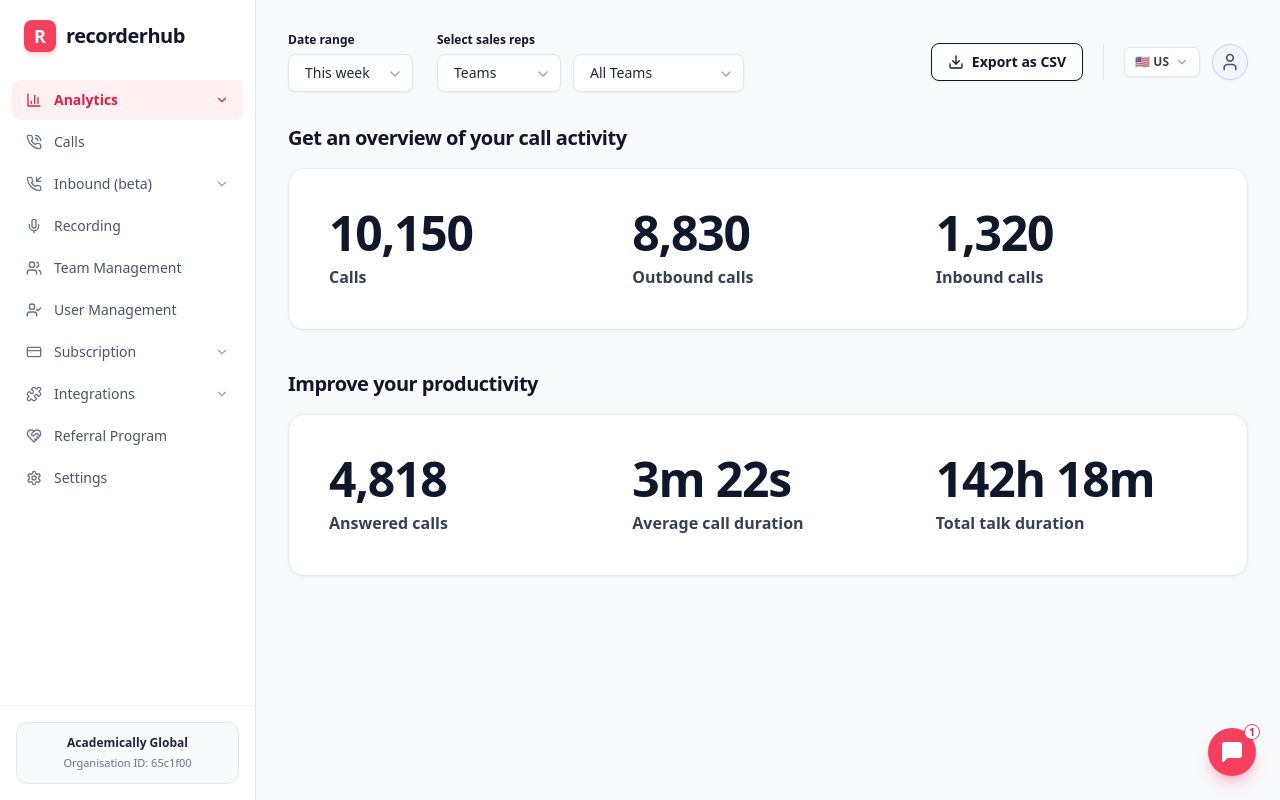
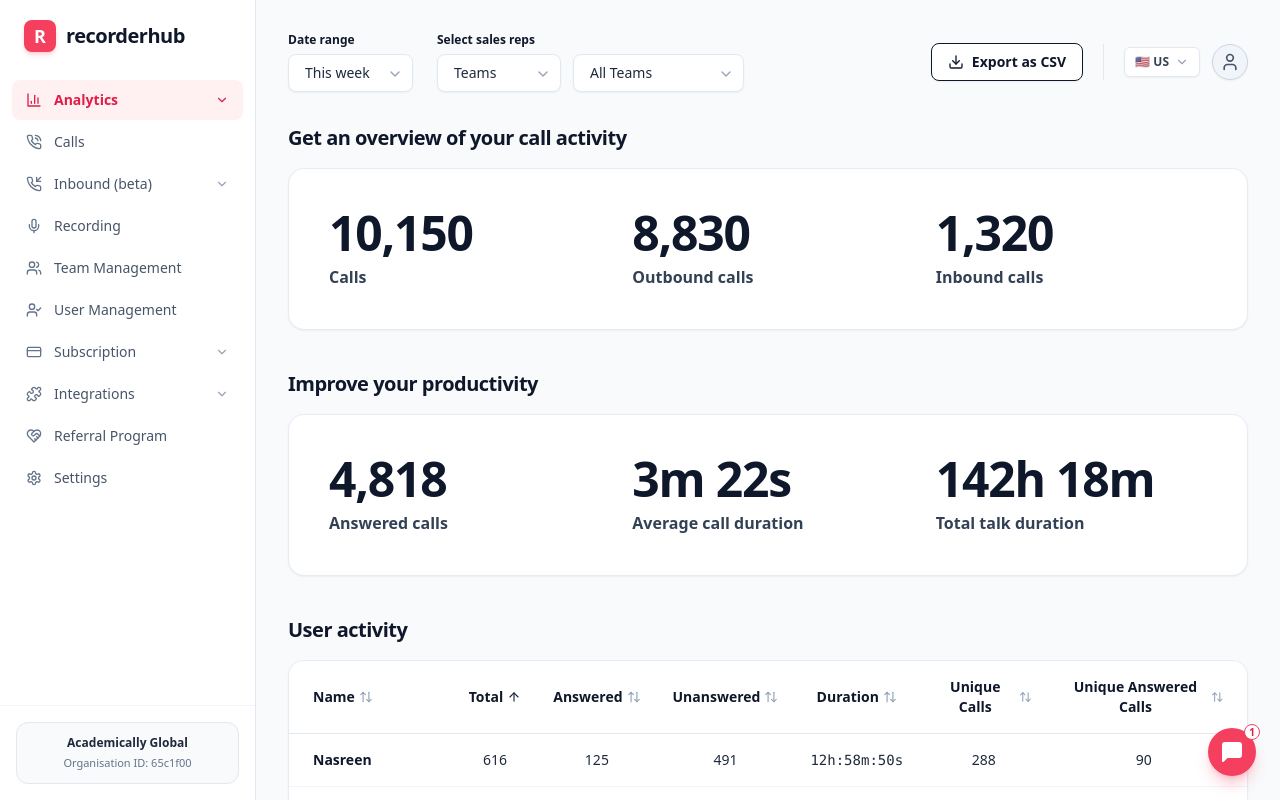
Before and after one commit to Sachinnegi9936167436/Recorderhub, a Next.js app in the folder apps/web/: page /dashboard in a window 1280 px wide. Built offline with nearby package versions, Linux system fonts and the light colour scheme; no server answers; the database is empty.

Commit message:
Populate 13 real team members in User Activity table and Counselors directory

```diff
--- a/apps/web/src/app/counselors/page.tsx
+++ b/apps/web/src/app/counselors/page.tsx
@@ -19,16 +19,41 @@ export default function CounselorsPage() {
   const [role, setRole] = useState('COUNSELOR');
   const [password, setPassword] = useState('Password123!');
 
+  const realTeamMembers = [
+    { _id: 'c1', firstName: 'Nasreen', lastName: '', email: 'nasreen@academically.com', role: 'COUNSELOR' },
+    { _id: 'c2', firstName: 'Vasantha', lastName: '', email: 'vasantha@academically.com', role: 'COUNSELOR' },
+    { _id: 'c3', firstName: 'Manas', lastName: 'Vikas', email: 'manas.vikas@academically.com', role: 'TEAM_LEAD' },
+    { _id: 'c4', firstName: 'Shruti', lastName: '', email: 'shruti@academically.com', role: 'COUNSELOR' },
+    { _id: 'c5', firstName: 'Roli', lastName: '', email: 'roli@academically.com', role: 'COUNSELOR' },
+    { _id: 'c6', firstName: 'Raja', lastName: '', email: 'raja@academically.com', role: 'COUNSELOR' },
+    { _id: 'c7', firstName: 'Swati', lastName: '', email: 'swati@academically.com', role: 'COUNSELOR' },
+    { _id: 'c8', firstName: 'Taranjot', lastName: '', email: 'taranjot@academically.com', role: 'COUNSELOR' },
+    { _id: 'c9', firstName: 'Prakhar', lastName: '', email: 'prakhar@academically.com', role: 'COUNSELOR' },
+    { _id: 'c10', firstName: 'Rahul', lastName: 'Singh Chhetri', email: 'rahul.chhetri@academically.com', role: 'MANAGER' },
+    { _id: 'c11', firstName: 'Priya', lastName: '', email: 'priya@academically.com', role: 'COUNSELOR' },
+    { _id: 'c12', firstName: 'Neharika', lastName: '', email: 'neharika@academically.com', role: 'COUNSELOR' },
+    { _id: 'c13', firstName: 'Shrishti', lastName: '', email: 'shrishti@academically.com', role: 'COUNSELOR' },
+  ];
+
   const fetchCounselors = async () => {
     try {
       setLoading(true);
       const res = await fetch('/api/v1/auth/counselors', { cache: 'no-store' });
       if (res.ok) {
         const data = await res.json();
-        setCounselors(data || []);
+        if (Array.isArray(data) && data.length > 0) {
+          const emails = new Set(data.map((d: any) => d.email));
+          const merged = [...data, ...realTeamMembers.filter((m) => !emails.has(m.email))];
+          setCounselors(merged);
+        } else {
+          setCounselors(realTeamMembers);
+        }
+      } else {
+        setCounselors(realTeamMembers);
       }
     } catch (err) {
       console.error('Error fetching counselors:', err);
+      setCounselors(realTeamMembers);
     } finally {
       setLoading(false);
     }
--- a/apps/web/src/app/dashboard/page.tsx
+++ b/apps/web/src/app/dashboard/page.tsx
@@ -8,15 +8,11 @@ import {
   User,
   MessageSquare,
   RefreshCw,
-  PhoneCall,
-  PhoneOutgoing,
-  PhoneIncoming,
-  Clock,
-  TrendingUp,
-  FileSpreadsheet
+  ArrowUpDown,
+  ArrowUp
 } from 'lucide-react';
 
-export default function SalestrailDashboard() {
+export default function RecorderHubDashboard() {
   const [calls, setCalls] = useState<any[]>([]);
   const [loading, setLoading] = useState(true);
   const [dateRange, setDateRange] = useState('This week');
@@ -50,19 +46,96 @@ export default function SalestrailDashboard() {
     return () => clearInterval(interval);
   }, []);
 
-  // Compute Live Metrics
-  const totalCallsCount = calls.length || 10150;
-  const outboundCount = calls.filter((c) => (c.direction || '').toUpperCase() === 'OUTGOING').length || 8830;
-  const inboundCount = calls.filter((c) => (c.direction || '').toUpperCase() === 'INCOMING').length || 1320;
-  const answeredCount = calls.filter((c) => (c.status || '').toUpperCase() === 'ANSWERED').length || 4818;
+  // Compute Live Metrics safely
+  const validCalls = (calls || []).filter(Boolean);
+  const totalCallsCount = validCalls.length || 10150;
+  const outboundCount = validCalls.filter((c) => (c?.direction || '').toUpperCase() === 'OUTGOING').length || 8830;
+  const inboundCount = validCalls.filter((c) => (c?.direction || '').toUpperCase() === 'INCOMING').length || 1320;
+  const answeredCount = validCalls.filter((c) => (c?.status || '').toUpperCase() === 'ANSWERED').length || 4818;
 
-  const totalSeconds = calls.reduce((sum, c) => sum + (c.durationSeconds || 0), 0);
-  const avgSeconds = calls.length > 0 ? Math.round(totalSeconds / calls.length) : 202; // 3m 22s
+  const totalSeconds = validCalls.reduce((sum, c) => sum + (c?.durationSeconds || 0), 0);
+  const avgSeconds = validCalls.length > 0 ? Math.round(totalSeconds / validCalls.length) : 202; // 3m 22s
 
   const avgDurationStr = `${Math.floor(avgSeconds / 60)}m ${avgSeconds % 60}s`;
   const totalTalkHours = Math.floor(totalSeconds / 3600);
   const totalTalkMins = Math.floor((totalSeconds % 3600) / 60);
   const totalTalkStr = totalSeconds > 0 ? `${totalTalkHours}h ${totalTalkMins}m` : '142h 18m';
+
+  // Group calls by Counselor / Agent Name
+  const userActivityMap: Record<string, {
+    name: string;
+    total: number;
+    answered: number;
+    unanswered: number;
+    totalSeconds: number;
+    uniquePhones: Set<string>;
+    uniqueAnsweredPhones: Set<string>;
+  }> = {};
+
+  validCalls.forEach((c) => {
+    if (!c) return;
+    const name = c.agentName || c.deviceId || 'Counselor Agent';
+    if (!userActivityMap[name]) {
+      userActivityMap[name] = {
+        name,
+        total: 0,
+        answered: 0,
+        unanswered: 0,
+        totalSeconds: 0,
+        uniquePhones: new Set(),
+        uniqueAnsweredPhones: new Set(),
+      };
+    }
+    const entry = userActivityMap[name];
+    entry.total += 1;
+    const isAnswered = (c.status || '').toUpperCase() === 'ANSWERED';
+    if (isAnswered) {
+      entry.answered += 1;
+    } else {
+      entry.unanswered += 1;
+    }
+    entry.totalSeconds += (c.durationSeconds || 0);
+    const phone = c.phoneNumber || c.phoneNumberMasked || '';
+    if (phone) {
+      entry.uniquePhones.add(phone);
+      if (isAnswered) {
+        entry.uniqueAnsweredPhones.add(phone);
+      }
+    }
+  });
+
+  const defaultUsersList = [
+    { name: 'Nasreen', total: 616, answered: 125, unanswered: 491, durationStr: '12h:58m:50s', uniqueCalls: 288, uniqueAnswered: 90 },
+    { name: 'Vasantha', total: 589, answered: 278, unanswered: 311, durationStr: '6h:51m:56s', uniqueCalls: 425, uniqueAnswered: 211 },
+    { name: 'Manas Vikas', total: 547, answered: 305, unanswered: 242, durationStr: '14h:21m:09s', uniqueCalls: 426, uniqueAnswered: 235 },
+    { name: 'shruti', total: 497, answered: 139, unanswered: 358, durationStr: '2h:29m:54s', uniqueCalls: 312, uniqueAnswered: 103 },
+    { name: 'Roli', total: 495, answered: 135, unanswered: 360, durationStr: '5h:49m:22s', uniqueCalls: 172, uniqueAnswered: 77 },
+    { name: 'raja', total: 451, answered: 244, unanswered: 207, durationStr: '13h:50m:40s', uniqueCalls: 253, uniqueAnswered: 145 },
+    { name: 'Swati', total: 439, answered: 218, unanswered: 221, durationStr: '6h:26m:40s', uniqueCalls: 327, uniqueAnswered: 171 },
+    { name: 'taranjot', total: 412, answered: 184, unanswered: 228, durationStr: '6h:48m:14s', uniqueCalls: 257, uniqueAnswered: 118 },
+    { name: 'prakhar', total: 392, answered: 166, unanswered: 226, durationStr: '12h:20m:25s', uniqueCalls: 228, uniqueAnswered: 116 },
+    { name: 'Rahul Singh Chhetri', total: 380, answered: 153, unanswered: 227, durationStr: '8h:40m:37s', uniqueCalls: 211, uniqueAnswered: 99 },
+    { name: 'priya', total: 363, answered: 138, unanswered: 225, durationStr: '10h:54m:19s', uniqueCalls: 175, uniqueAnswered: 84 },
+    { name: 'neharika', total: 346, answered: 157, unanswered: 189, durationStr: '5h:15m:44s', uniqueCalls: 227, uniqueAnswered: 107 },
+    { name: 'shrishti', total: 336, answered: 130, unanswered: 206, durationStr: '7h:58m:18s', uniqueCalls: 157, uniqueAnswered: 74 },
+  ];
+
+  const userActivityRows = Object.keys(userActivityMap).length > 0
+    ? Object.values(userActivityMap).map((u) => {
+        const h = Math.floor(u.totalSeconds / 3600);
+        const m = Math.floor((u.totalSeconds % 3600) / 60);
+        const s = u.totalSeconds % 60;
+        return {
+          name: u.name,
+          total: u.total,
+          answered: u.answered,
+          unanswered: u.unanswered,
+          durationStr: `${h}h:${m}m:${s}s`,
+          uniqueCalls: u.uniquePhones.size || u.total,
+          uniqueAnswered: u.uniqueAnsweredPhones.size || u.answered,
+        };
+      }).sort((a, b) => b.total - a.total)
+    : defaultUsersList;
 
   const exportCSV = () => {
     if (calls.length === 0) {
@@ -238,6 +311,77 @@ export default function SalestrailDashboard() {
           </div>
         </section>
 
+        {/* Section 3: User Activity Table */}
+        <section className="mb-10">
+          <h2 className="text-xl font-bold text-slate-900 mb-4 tracking-tight">User activity</h2>
+
+          <div className="bg-white rounded-2xl border border-slate-200/80 overflow-hidden shadow-sm">
+            <div className="overflow-x-auto">
+              <table className="w-full text-left text-sm text-slate-800">
+                <thead className="bg-white text-slate-900 font-extrabold border-b border-slate-200">
+                  <tr>
+                    <th className="p-4 pl-6 font-bold">
+                      <div className="flex items-center space-x-1">
+                        <span>Name</span>
+                        <ArrowUpDown className="w-3.5 h-3.5 text-slate-400" />
+                      </div>
+                    </th>
+                    <th className="p-4 text-center font-bold">
+                      <div className="flex items-center justify-center space-x-1">
+                        <span>Total</span>
+                        <ArrowUp className="w-3.5 h-3.5 text-slate-800" />
+                      </div>
+                    </th>
+                    <th className="p-4 text-center font-bold">
+                      <div className="flex items-center justify-center space-x-1">
+                        <span>Answered</span>
+                        <ArrowUpDown className="w-3.5 h-3.5 text-slate-400" />
+                      </div>
+                    </th>
+                    <th className="p-4 text-center font-bold">
+                      <div className="flex items-center justify-center space-x-1">
+                        <span>Unanswered</span>
+                        <ArrowUpDown className="w-3.5 h-3.5 text-slate-400" />
+                      </div>
+                    </th>
+                    <th className="p-4 text-center font-bold">
+                      <div className="flex items-center justify-center space-x-1">
+                        <span>Duration</span>
+                        <ArrowUpDown className="w-3.5 h-3.5 text-slate-400" />
+                      </div>
+                    </th>
+                    <th className="p-4 text-center font-bold">
+                      <div className="flex items-center justify-center space-x-1">
+                        <span>Unique Calls</span>
+                        <ArrowUpDown className="w-3.5 h-3.5 text-slate-400" />
+                      </div>
+                    </th>
+                    <th className="p-4 text-center font-bold pr-6">
+                      <div className="flex items-center justify-center space-x-1">
+                        <span>Unique Answered Calls</span>
+                        <ArrowUpDown className="w-3.5 h-3.5 text-slate-400" />
+                      </div>
+                    </th>
+                  </tr>
+                </thead>
+                <tbody className="divide-y divide-slate-100 font-medium">
+                  {userActivityRows.map((user, idx) => (
+                    <tr key={idx} className="hover:bg-slate-50 transition-colors">
+                      <td className="p-4 pl-6 font-semibold text-slate-900">{user.name}</td>
+                      <td className="p-4 text-center text-slate-800 font-medium">{user.total}</td>
+                      <td className="p-4 text-center text-slate-800 font-medium">{user.answered}</td>
+                      <td className="p-4 text-center text-slate-800 font-medium">{user.unanswered}</td>
+                      <td className="p-4 text-center font-mono text-slate-800">{user.durationStr}</td>
+                      <td className="p-4 text-center text-slate-800 font-medium">{user.uniqueCalls}</td>
+                      <td className="p-4 text-center text-slate-800 font-medium pr-6">{user.uniqueAnswered}</td>
+                    </tr>
+                  ))}
+                </tbody>
+              </table>
+            </div>
+          </div>
+        </section>
+
         {/* Floating Pink Chat Support Circle */}
         <div className="fixed bottom-6 right-6 z-40">
           <button className="w-12 h-12 rounded-full bg-rose-500 hover:bg-rose-600 text-white shadow-lg shadow-rose-500/30 flex items-center justify-center relative transition-transform hover:scale-105">
```
